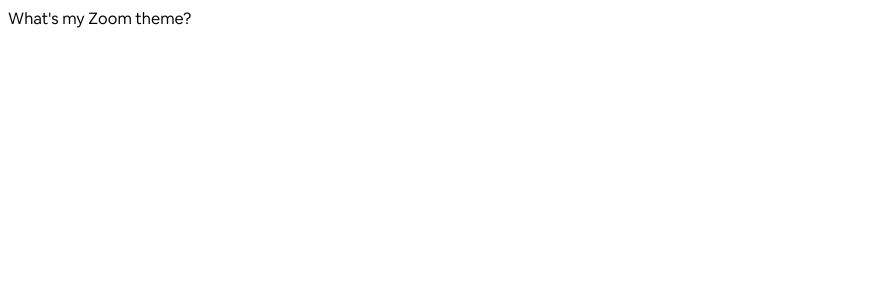
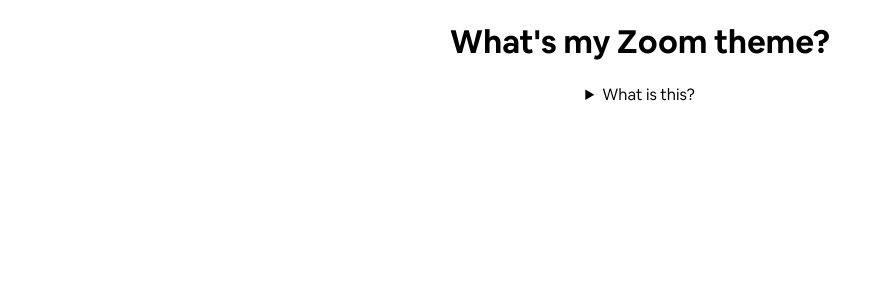
Before and after one commit to thiskevinwang/whats-my-zoom-theme, a Next.js app: page / in a window 1280 px wide. Shown: the top 300 px of the page, without its empty margins (0-884 px from the left). Built offline with nearby package versions, Linux system fonts and the light colour scheme.

Commit message:
use basic copy

```diff
--- a/_global.css
+++ b/_global.css
@@ -5,3 +5,6 @@
 
   font-family: var(--font-sans);
 }
+body {
+  margin: 0;
+}
--- a/pages/index.js
+++ b/pages/index.js
@@ -1,6 +1,31 @@
 import styled from "styled-components";
 
-const Errthang = styled.div``;
+const Errthang = styled.div`
+  top: 40vh;
+  display: flex;
+  flex-direction: column;
+  justify-content: center;
+  align-items: center;
+  text-align: center;
+
+  max-width: 800px;
+  margin: auto;
+`;
+
 export default function Home() {
-  return <Errthang>What's my Zoom theme?</Errthang>;
+  return (
+    <Errthang>
+      <h1>What's my Zoom theme?</h1>
+
+      <details>
+        <summary>What is this?</summary>
+        <p>
+          This is a fun little tool to help you pick a theme for your next zoom
+          meeting! This theme could be anything from a background picture of
+          your favorite kind of animal, or a fun yoga position for you and your
+          team!
+        </p>
+      </details>
+    </Errthang>
+  );
 }
```
